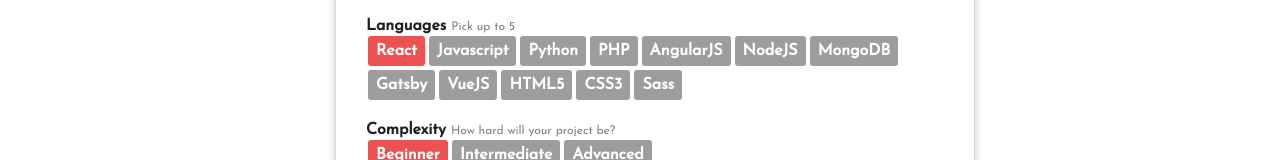
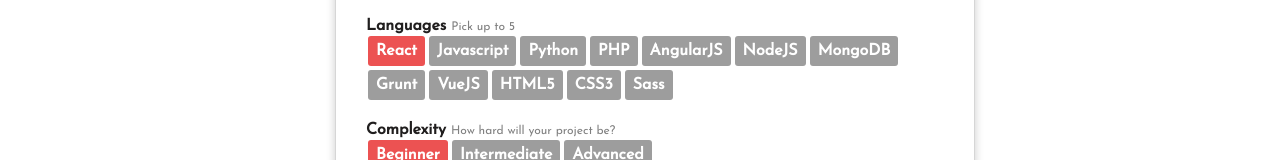
Before and after one commit to chingu-voyages/v8-geckos-team-15, a React (Create React App) app in the folder client/: page /create-project in a window 1280 px wide. Shown: the part 403-563 px from the top of the page. Built offline with nearby package versions, Linux system fonts and the light colour scheme.

Commit message:
updated stack choices

```diff
--- a/client/src/app/components/CreateProject/Form.js
+++ b/client/src/app/components/CreateProject/Form.js
@@ -1,5 +1,6 @@
 import React from "react";
 import OptionsContainer from "./Options/OptionsContainer";
+import teckStackValues from "../Projects/techStackChoices";
 import "./styles.css";
 
 class Form extends React.Component {
@@ -118,20 +119,7 @@
               Languages <span> Pick up to 5</span>
             </div>
             <OptionsContainer
-              options={[
-                "React",
-                "Javascript",
-                "Python",
-                "PHP",
-                "AngularJS",
-                "NodeJS",
-                "MongoDB",
-                "Gatsby",
-                "VueJS",
-                "HTML5",
-                "CSS3",
-                "Sass"
-              ]}
+              options={teckStackValues}
               maxAllowed={5}
               defaultSelection={this.state.stack[0]}
               reset={this.state.reset}
--- a/client/src/app/components/ProjectTile/ProjectTile.js
+++ b/client/src/app/components/ProjectTile/ProjectTile.js
@@ -9,7 +9,7 @@
 
 const ProjectTile = props => {
   const { name, description, level, stack, image = "#", requiredTeamSize } = props.project;
-
+  console.log(level);
   return (
     <div onClick={() => alert(name + " | " + description)} className="project-container">
       <div
--- a/client/src/app/components/Projects/Filters/Filters.js
+++ b/client/src/app/components/Projects/Filters/Filters.js
@@ -2,18 +2,8 @@
 import styles from "./Filters.module.css";
 import Dropdown from "./Dropdown/Dropdown";
 import Button from "./Button/Button";
+import teckStackValues from "../techStackChoices";
 
-const teckStackValues = [
-  "React",
-  "React Native",
-  "Angular",
-  "NodeJS",
-  "MongoDB",
-  "VueJS",
-  "HTML5",
-  "CSS3",
-  "Sass"
-];
 const levelValues = ["Beginner", "Intermediate", "Advanced"];
 
 class Filters extends Component {
--- /dev/null
+++ b/client/src/app/components/Projects/techStackChoices.js
@@ -0,0 +1,14 @@
+export default [
+  "React",
+  "Javascript",
+  "Python",
+  "PHP",
+  "AngularJS",
+  "NodeJS",
+  "MongoDB",
+  "Grunt",
+  "VueJS",
+  "HTML5",
+  "CSS3",
+  "Sass"
+];
```
